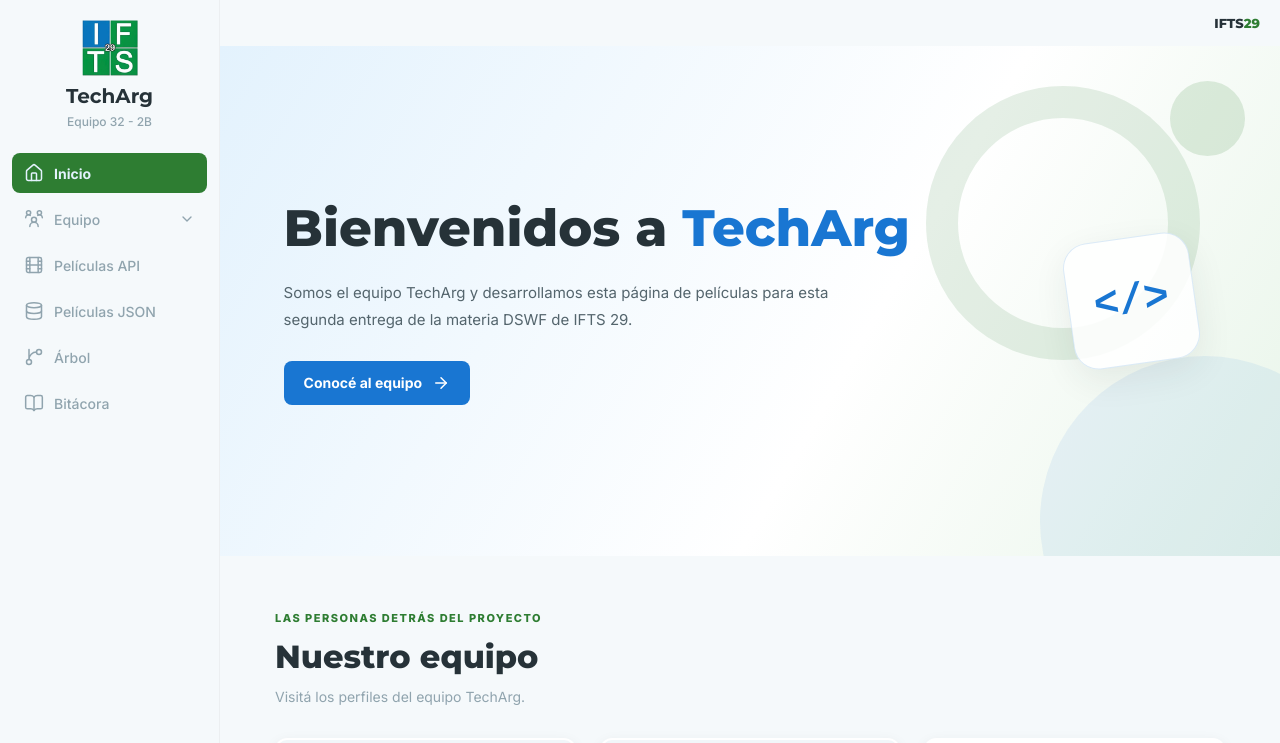
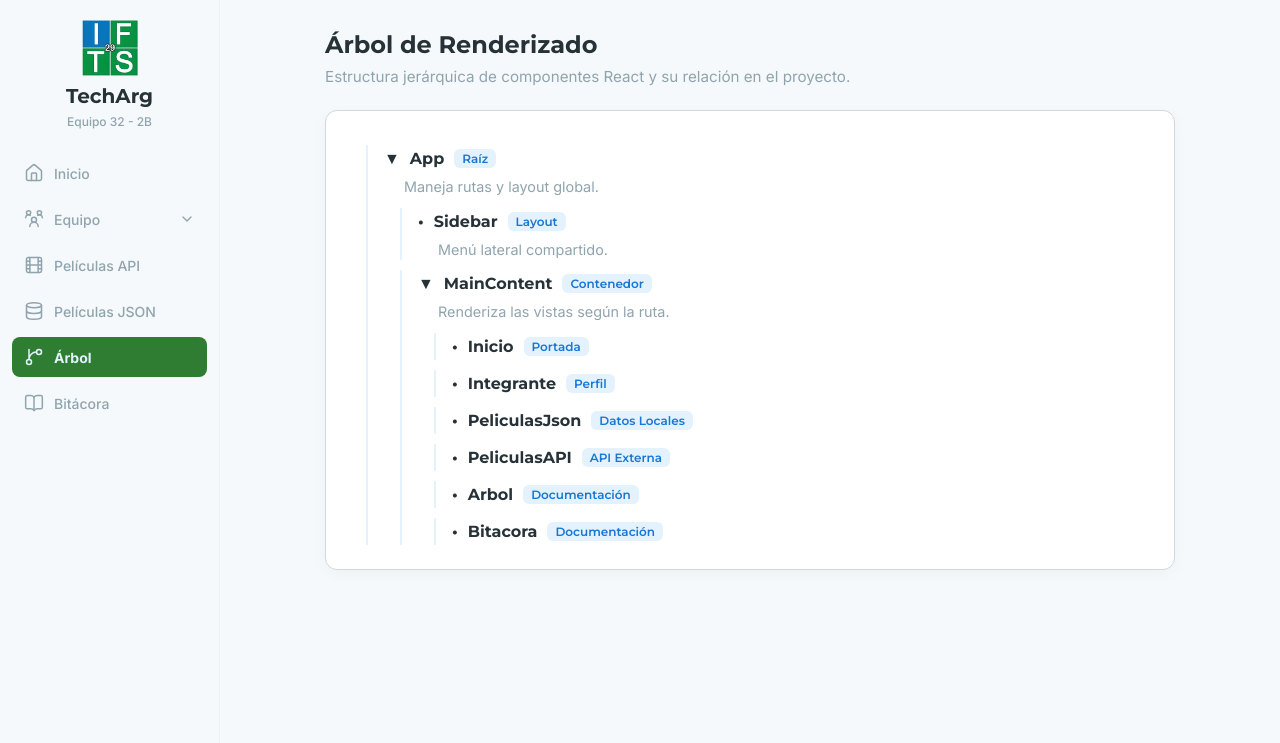
Before and after one commit to SergioCesarBarrientos/TP2---Front-End, a React (Vite) app: page /Arbol in a window 1280 px wide. Before the commit this address led to /. Shown: the top 743 px of the page. Built offline with nearby package versions, Linux system fonts and the light colour scheme.

Commit message:
se corrigio rutas

```diff
--- a/src/App.jsx
+++ b/src/App.jsx
@@ -2,11 +2,12 @@ import { BrowserRouter, Routes, Route, Navigate } from "react-router-dom";
 import Sidebar from "./components/SideBar";
 import Inicio from "./pages/Inicio";
 import Integrante from './pages/Integrante';
-import PeliculasAPI from "./pages/PeliculasAPI"
-import PeliculasJson from "./pages/PeliculasJson"
+import PeliculasAPI from "./pages/PeliculasAPI";
+import PeliculasJson from "./pages/PeliculasJson";
+import Arbol from "./pages/Arbol";          // <--- 1. Importar Arbol
+import Bitacora from "./pages/Bitacora";    // <--- 2. Importar Bitacora
 import Footer from "./components/Footer";
 import "./App.css";
-
 
 function App() {
   return (
@@ -19,11 +20,12 @@ function App() {
             <Routes>
               <Route path="/" element={<Inicio />} />
               <Route path="/Equipo/:id" element={<Integrante />} />
-              <Route path="/PeliculasAPI" element= {<PeliculasAPI /> } />
-              <Route path="/PeliculasJson" element={ <PeliculasJson />} />
-              {/* Acá agregar las demás páginas */}
-              {/* <Route path="/integrantes" element={<Integrantes />} /> */}
-              {/* <Route path="/proyectos" element={<Proyectos />} /> */}
+              <Route path="/PeliculasAPI" element={<PeliculasAPI />} />
+              <Route path="/PeliculasJson" element={<PeliculasJson />} />
+
+              {/* Rutas de Árbol y Bitácora añadidas */}
+              <Route path="/Arbol" element={<Arbol />} />
+              <Route path="/Bitacora" element={<Bitacora />} />
 
               <Route path="*" element={<Navigate to="/" replace />} />
             </Routes>
--- a/src/components/SideBar.jsx
+++ b/src/components/SideBar.jsx
@@ -48,7 +48,7 @@ function SideBar() {
         <p className="sidebar-subtitle">Equipo 32 - 2B</p>
       </div>
 
-      <nav className="sidebar-nav">
+     <nav className="sidebar-nav">
         {/* Inicio */}
         <NavLink
           to="/"
@@ -73,9 +73,7 @@ function SideBar() {
             aria-controls="sidebar-team-submenu"
           >
             <UserRoundGroup size={20} strokeWidth={1.8} />
-
             <span>Equipo</span>
-
             <ChevronDown
               size={16}
               className={`sidebar-chevron ${
@@ -85,36 +83,57 @@ function SideBar() {
           </button>
 
           {equipoAbierto && (
-            <div className="sidebar-submenu" id="sidebar-team-submenu" >
-
-              {/* Integrantes individuales */}
+            <div className="sidebar-submenu" id="sidebar-team-submenu">
               {integrantes.map((persona) => (
-                <NavLink  key={persona.path} to={persona.path} className={({ isActive }) =>
-                    `sidebar-sublink ${ isActive ? 'active' : '' }`}> {persona.name}
+                <NavLink
+                  key={persona.path}
+                  to={persona.path}
+                  className={({ isActive }) =>
+                    `sidebar-sublink ${ isActive ? 'active' : '' }`
+                  }
+                >
+                  {persona.name}
                 </NavLink>
               ))}
             </div>
           )}
         </div>
 
-        {/* Resto del menú */}
-        {menuItems.slice(1).map((item) => {
-          const Icon = item.icon;
+        {/* Películas API */}
+        <NavLink
+          to="/PeliculasAPI"
+          className={({ isActive }) => `sidebar-link ${isActive ? 'active' : ''}`}
+        >
+          <Film size={20} strokeWidth={1.8} />
+          <span>Películas API</span>
+        </NavLink>
 
-          return (
-            <NavLink
-              key={item.path}
-              to={item.path}
-              end={item.path === '/'}
-              className={({ isActive }) =>
-                `sidebar-link ${isActive ? 'active' : ''}`
-              }
-            >
-              <Icon size={20} strokeWidth={1.8} />
-              <span>{item.name}</span>
-            </NavLink>
-          );
-        })}
+        {/* Películas JSON */}
+        <NavLink
+          to="/PeliculasJson"
+          className={({ isActive }) => `sidebar-link ${isActive ? 'active' : ''}`}
+        >
+          <Database size={20} strokeWidth={1.8} />
+          <span>Películas JSON</span>
+        </NavLink>
+
+        {/* Árbol */}
+        <NavLink
+          to="/Arbol"
+          className={({ isActive }) => `sidebar-link ${isActive ? 'active' : ''}`}
+        >
+          <GitBranch size={20} strokeWidth={1.8} />
+          <span>Árbol</span>
+        </NavLink>
+
+        {/* Bitácora */}
+        <NavLink
+          to="/Bitacora"
+          className={({ isActive }) => `sidebar-link ${isActive ? 'active' : ''}`}
+        >
+          <BookOpen size={20} strokeWidth={1.8} />
+          <span>Bitácora</span>
+        </NavLink>
       </nav>
 
       <div className="sidebar-footer">
--- /dev/null
+++ b/src/pages/Arbol.css
@@ -0,0 +1,78 @@
+/* src/pages/Arbol.css */
+
+.arbol-page {
+  padding: 30px;
+  max-width: 850px;
+  margin: 0 auto;
+  font-family: var(--fuente-texto);
+}
+
+.arbol-page h2 {
+  font-family: var(--fuente-titulos);
+  color: var(--color-texto-principal);
+  margin-bottom: 8px;
+  fontSize: 1.8rem;
+}
+
+.arbol-page > p {
+  color: var(--color-texto-secundario);
+  margin-bottom: 24px;
+  font-size: 0.95rem;
+}
+
+.arbol-contenedor {
+  background: #ffffff;
+  padding: 24px;
+  border-radius: 12px;
+  border: 1px solid #cfd8dc;
+  box-shadow: 0 4px 16px rgba(0, 0, 0, 0.03);
+}
+
+.arbol-nodo {
+  margin-left: 16px;
+  margin-top: 10px;
+  border-left: 2px solid var(--color-primario-suave);
+  padding-left: 16px;
+}
+
+.arbol-header {
+  cursor: pointer;
+  display: flex;
+  align-items: center;
+  gap: 10px;
+  font-weight: 700;
+  font-family: var(--fuente-titulos);
+  color: var(--color-texto-principal);
+  padding: 4px 0;
+  transition: color 0.2s ease;
+}
+
+.arbol-header:hover {
+  color: var(--color-primario);
+}
+
+.arbol-flecha {
+  color: var(--color-primario);
+  font-size: 0.9rem;
+}
+
+.arbol-tipo {
+  font-size: 0.75rem;
+  background-color: var(--color-primario-suave);
+  padding: 2px 8px;
+  border-radius: 6px;
+  color: var(--color-primario);
+  font-weight: 600;
+}
+
+.arbol-desc {
+  margin: 4px 0 6px 20px;
+  font-size: 0.9rem;
+  color: var(--color-texto-secundario);
+  font-family: var(--fuente-texto);
+  line-height: 1.5;
+}
+
+.arbol-hijos {
+  margin-top: 6px;
+}
--- a/src/pages/Arbol.jsx
+++ b/src/pages/Arbol.jsx
@@ -1,5 +1,5 @@
 import React, { useState } from 'react';
-import './Arbol.css'; // O podés integrarlo en tus estilos globales
+import './Arbol.css';
 
 function NodoComponente({ nombre, tipo, descripcion, children }) {
   const [abierto, setAbierto] = useState(true);
--- a/src/pages/Bitacora.jsx
+++ b/src/pages/Bitacora.jsx
@@ -1,5 +1,5 @@
 import React from 'react';
-import './Bitacora.css'; // O usar estilos alineados
+
 
 const registrosBitacora = [
   {
```
